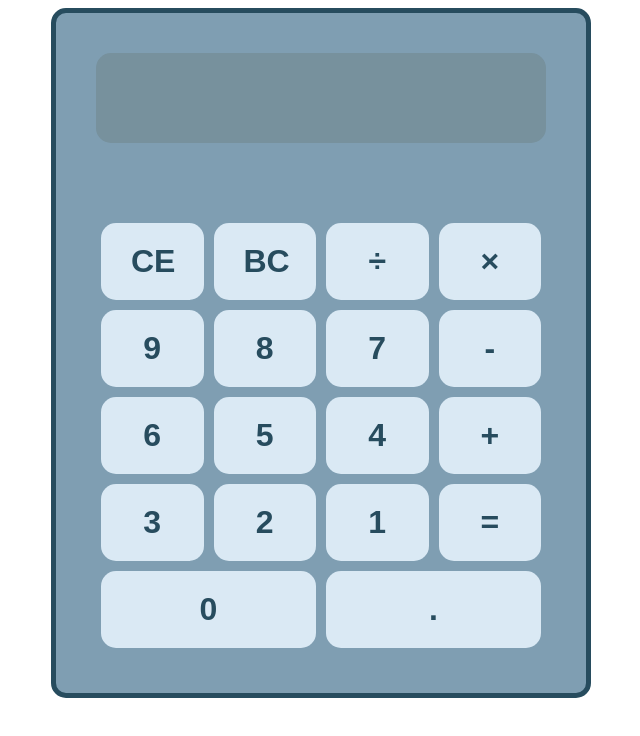
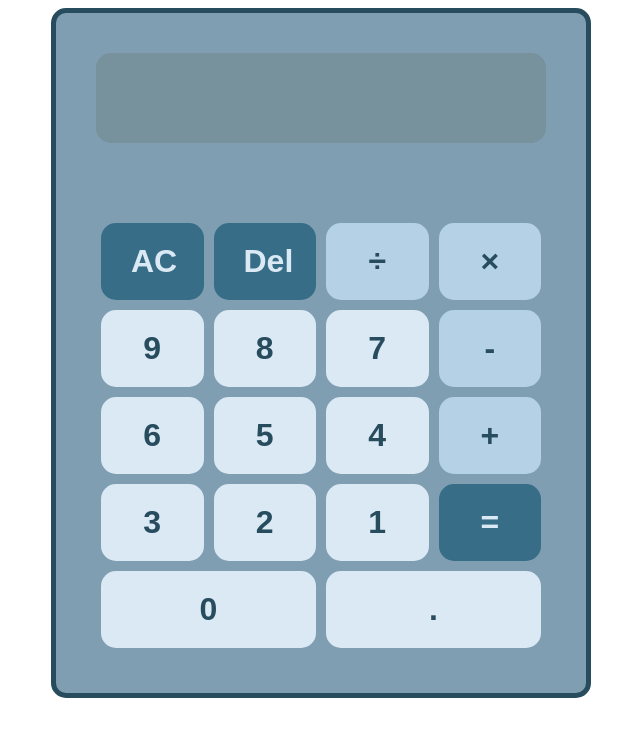
Before and after one commit to Monzi-2020/calculator, a plain HTML site: page index.html in a window 1280 px wide. Shown: the whole page, without its empty margins (319-959 px from the left). Drawn offline with Linux system fonts and the light colour scheme; a web font is replaced by a local one.

Commit message:
Applied different colors to operation buttons in css

```diff
--- a/index.html
+++ b/index.html
@@ -14,24 +14,24 @@
     <div id="calculator">
         <div id="screen"></div>
         <div id="button_container">
-            <div id="clear" class="button">CE</div>
-            <div id="back" class="button">BC</div>
-            <div id="/" class="button opt">÷</div>
-            <div id="*" class="button opt">×</div>
+            <div id="clear" class="button">AC</div>
+            <div id="back" class="button">Del</div>
+            <div id="divide" value="/" class="button opt">÷</div>
+            <div id="multiply" value="*" class="button opt">×</div>
             <div id="9" class="button num">9</div>
             <div id="8" class="button num">8</div>
             <div id="7" class="button num">7</div>
-            <div id="-" class="button opt">-</div>
+            <div id="subtract" value="-" class="button opt">-</div>
             <div id="6" class="button num">6</div>
             <div id="5" class="button num">5</div>
             <div id="4" class="button num">4</div>
-            <div id="+" class="button opt">+</div>
+            <div id="add" value ="+" class="button opt">+</div>
             <div id="3" class="button num">3</div>
             <div id="2" class="button num">2</div>
             <div id="1" class="button num">1</div>
-            <div id="=" class="button">=</div>
+            <div id="equal" class="button">=</div>
             <div id="0" class="button num">0</div>
-            <div id="dot" class="button">.</div>
+            <div id="dot" class="button" value =".">.</div>
 
         </div>
     </div>
--- a/style.css
+++ b/style.css
@@ -58,3 +58,22 @@ body {
     font-weight: 700;
 
 }
+
+.button.opt {
+    background-color: #b4d1e6;
+}
+
+#clear{
+    background-color: #386d87;
+    color:#dae9f4
+}
+
+#back{
+    background-color: #386d87;
+    color:#dae9f4
+}
+
+#equal{
+    background-color: #386d87;
+    color:#dae9f4
+}
```
Also changed, not shown: script.js (line endings or trailing spaces).
